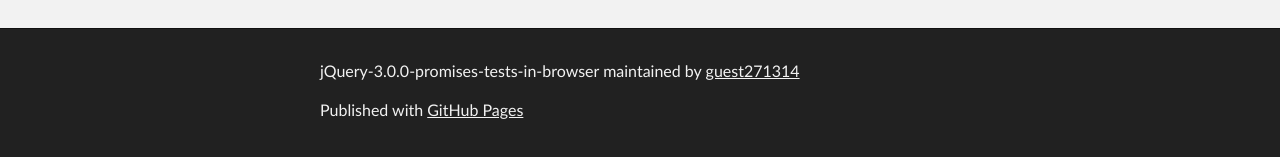
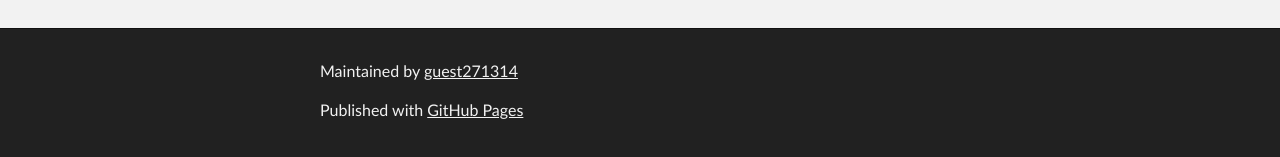
Before and after one commit to guest271314/jquery-3.0.0-promises-tests-in-browser, a plain HTML site: page index.html in a window 1280 px wide. Shown: the part 189-346 px from the top of the page. Drawn offline with Linux system fonts and the light colour scheme.

Commit message:
Update index.html

```diff
--- a/index.html
+++ b/index.html
@@ -37,7 +37,7 @@
     <!-- FOOTER  -->
     <div id="footer_wrap" class="outer">
       <footer class="inner">
-        <p class="copyright">jQuery-3.0.0-promises-tests-in-browser maintained by <a href="https://github.com/guest271314">guest271314</a></p>
+        <p class="copyright">Maintained by <a href="https://github.com/guest271314">guest271314</a></p>
         <p>Published with <a href="https://pages.github.com">GitHub Pages</a></p>
       </footer>
     </div>
```
